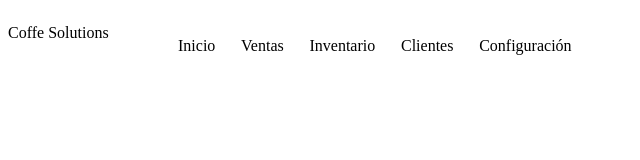
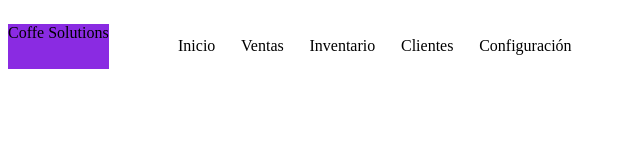
Before and after one commit to RideOnWay/ComenzandoCSS, a plain HTML site: page index.html in a window 1280 px wide. Shown: the whole page, without its empty margins (0-640 px from the left). Drawn offline with Linux system fonts and the light colour scheme.

Commit message:
desde visual

```diff
--- a/css/styles.css
+++ b/css/styles.css
@@ -10,3 +10,7 @@ li{
     list-style: none;
     margin: 5%;
 }
+
+p{
+    background-color: blueviolet;
+}
```
